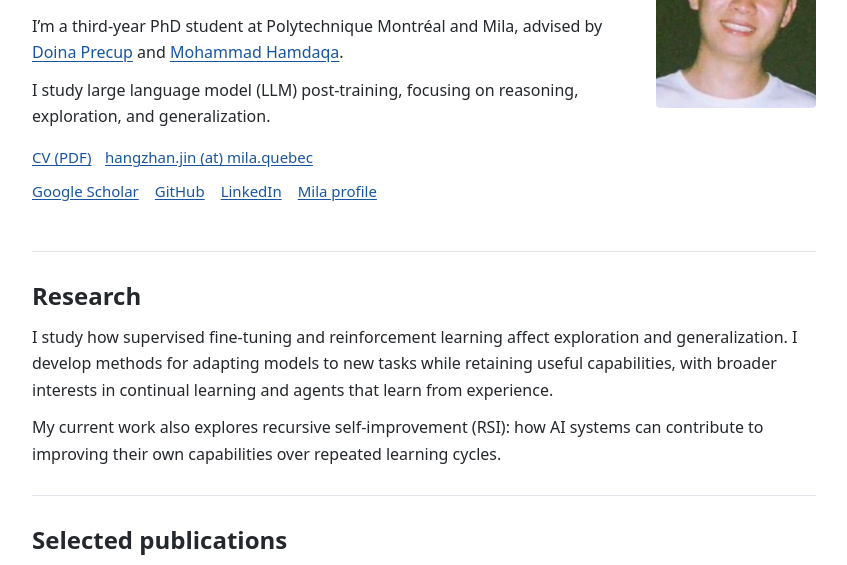
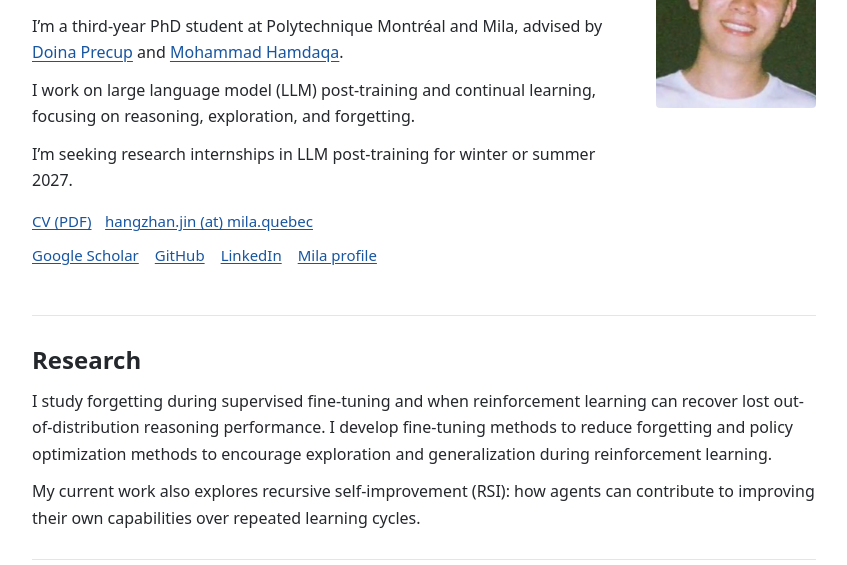
Before and after one commit to hangzhanjin/hangzhanjin.github.io, a plain HTML site: page index.html in a window 1280 px wide. Shown: the part 192-757 px from the top of the page, without its empty margins (216-1063 px from the left). Drawn offline with Linux system fonts and the light colour scheme.

Commit message:
Update research bio and internship availability

```diff
--- a/index.html
+++ b/index.html
@@ -35,7 +35,8 @@
         <p class="hero-intro">I’m a third-year PhD student at Polytechnique Montréal and Mila, advised by
           <a href="https://mila.quebec/en/directory/doina-precup" target="_blank" rel="noopener">Doina Precup</a> and
           <a href="https://mila.quebec/en/directory/mohammad-hamdaqa" target="_blank" rel="noopener">Mohammad Hamdaqa</a>.</p>
-        <p>I study large language model (LLM) post-training, focusing on reasoning, exploration, and generalization.</p>
+        <p>I work on large language model (LLM) post-training and continual learning, focusing on reasoning, exploration, and forgetting.</p>
+        <p>I’m seeking research internships in LLM post-training for winter or summer 2027.</p>
         <div class="contact">
           <a href="assets/Hangzhan-Jin-CV.pdf" target="_blank" rel="noopener">CV (PDF)</a>
           <a href="mailto:hangzhan.jin@mila.quebec">hangzhan.jin (at) mila.quebec</a>
@@ -52,8 +53,8 @@
 
     <section class="section" id="research" aria-labelledby="research-title">
       <h2 id="research-title">Research</h2>
-      <p>I study how supervised fine-tuning and reinforcement learning affect exploration and generalization. I develop methods for adapting models to new tasks while retaining useful capabilities, with broader interests in continual learning and agents that learn from experience.</p>
-      <p>My current work also explores recursive self-improvement (RSI): how AI systems can contribute to improving their own capabilities over repeated learning cycles.</p>
+      <p>I study forgetting during supervised fine-tuning and when reinforcement learning can recover lost out-of-distribution reasoning performance. I develop fine-tuning methods to reduce forgetting and policy optimization methods to encourage exploration and generalization during reinforcement learning.</p>
+      <p>My current work also explores recursive self-improvement (RSI): how agents can contribute to improving their own capabilities over repeated learning cycles.</p>
     </section>
 
     <section class="section" id="publications" aria-labelledby="publications-title">
```
